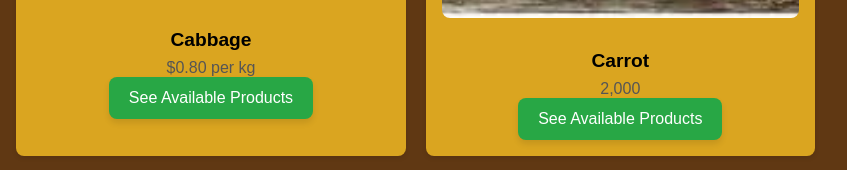
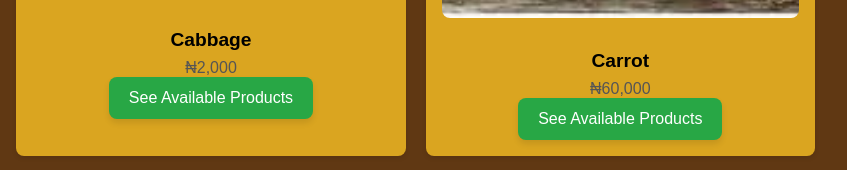
Before and after one commit to Myteacher-Institute/zerowhite-foods, a plain HTML site: page categories.html in a window 1280 px wide. Shown: the part 2070-2240 px from the top of the page, 429-1276 px from the left. Drawn offline with Linux system fonts and the light colour scheme.

Commit message:
main finish

```diff
--- a/categories.html
+++ b/categories.html
@@ -158,7 +158,7 @@
         <div class="product-item">
           <img src="./Assests/Pix/Cabbage.jpeg" alt="Cabbage">
           <h3>Cabbage</h3>
-          <p>$0.80 per kg</p>
+          <p>₦2,000</p>
           <a href="cart.html#Cabbage">
             <button>See Available Products</button>
         </a>
@@ -166,7 +166,7 @@
         <div class="product-item">
           <img src="./Assests/Pix/Carrot.jpeg" alt="Carrot">
           <h3>Carrot</h3>
-          <p>2,000</p>
+          <p>₦60,000</p>
           <a href="cart.html#Carrot">
             <button>See Available Products</button>
         </a>
```
